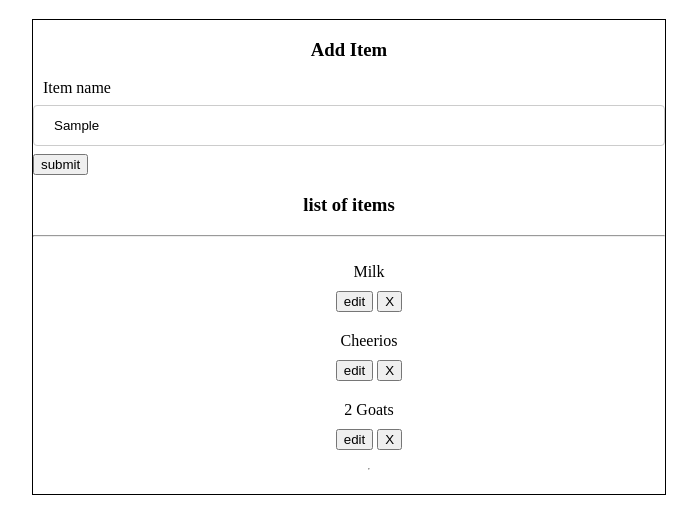
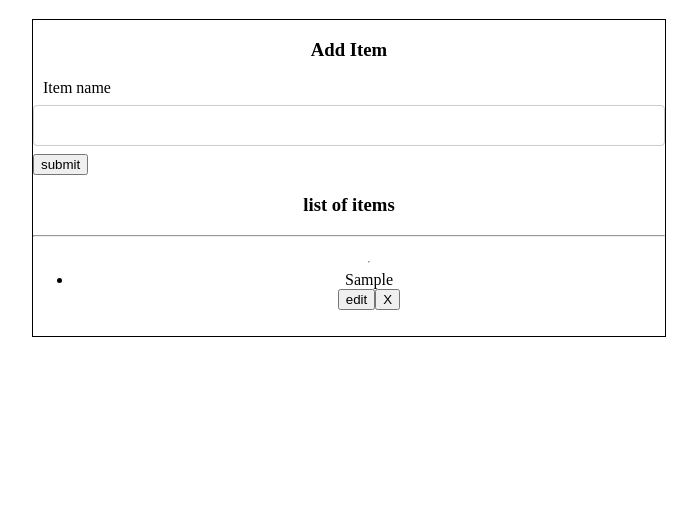
Before and after one commit to DonHollow/aasignments, a plain HTML site: page moms-shopping-list-start/index.html in a window 1280 px wide. Both pictures are taken after typing "Sample" into the empty fields and a click on the button "submit". Shown: the part 61-570 px from the top of the page, without its empty margins (291-988 px from the left). Drawn offline with Linux system fonts and the light colour scheme.

Commit message:
Progress

```diff
--- a/moms-shopping-list-start/index.html
+++ b/moms-shopping-list-start/index.html
@@ -26,21 +26,6 @@
             </div>
             <hr>
             <ul id="list">
-                <li id="newItem">
-                    <div>Milk</div>
-                    <button>edit</button>
-                    <button id="delete">X</button>
-                </li>
-                <li>
-                    <div>Cheerios</div>
-                    <button>edit</button>
-                    <button>X</button>
-                </li>
-                <li>
-                    <div>2 Goats</div>
-                    <button>edit</button>
-                    <button>X</button>
-                </li>
                 <hr>
             </ul>
         </div>
--- a/moms-shopping-list-start/index.js
+++ b/moms-shopping-list-start/index.js
@@ -1,18 +1,58 @@
-const userInput = document.getElementById("submitItem")
+const form = document.addItem
 
-document.addItem.addEventListener("submit", function(e){
+form.addEventListener("submit", function(e){
   e.preventDefault()
 
-  console.log(e.target[0].value)
+  let list = document.getElementById("list")
+
+  const input = form.title.value
+
+  let newDiv = document.createElement("div")
+
+  let listItem = document.createElement("li")
+
+  listItem.textContent = input
+  list.append(newDiv)
+
+  newDiv.append(listItem)
+
+  form.title.value = ""
+
+  let edit = document.createElement("button")
+
+  edit.textContent = "edit"
+
+  let remove = document.createElement("button")
+  remove.textContent  = "X"
+
+  newDiv.append(edit, remove)
+
+  remove.setAttribute("class", "button")
+  edit.setAttribute("class","button1")
+  newDiv.setAttribute("class", "button")
+
+  remove.addEventListener("click", function(){
+    let listItem = this.parentNode;
+      let list = listItem.parentNode;
+      list.removeChild(listItem);
+  })
+
+  let saveBtn = document.createElement('button')
+
+  let inputBox = document.createElement('input')
+
+  saveBtn.textContent = "Save"
+
+  edit.addEventListener("click", function(){
+    newDiv.append(inputBox)
+    inputBox.value = listItem.textContent
+    newDiv.append(saveBtn)
+  })
+
+  saveBtn.addEventListener("click", function(){
+    listItem.textContent = inputBox.value
+    inputBox.remove()
+    saveBtn.remove()
+  })
+
 })
-
-
-userInput.addEventListener('onclick()', function(e){
-  var list = document.getElementById("newItem");
-  var deleteButton = document.getElementById("delete");
-  var addItem = document.createElement("li");
-  addItem.setAttribute("id", "item" + i + "");
-  addItem.innerHTML = 'Item ' + i;
-  deleteButton.setAttribute("onclick", "remove(this)");
-  list.appendChild(addItem);
-})
```
